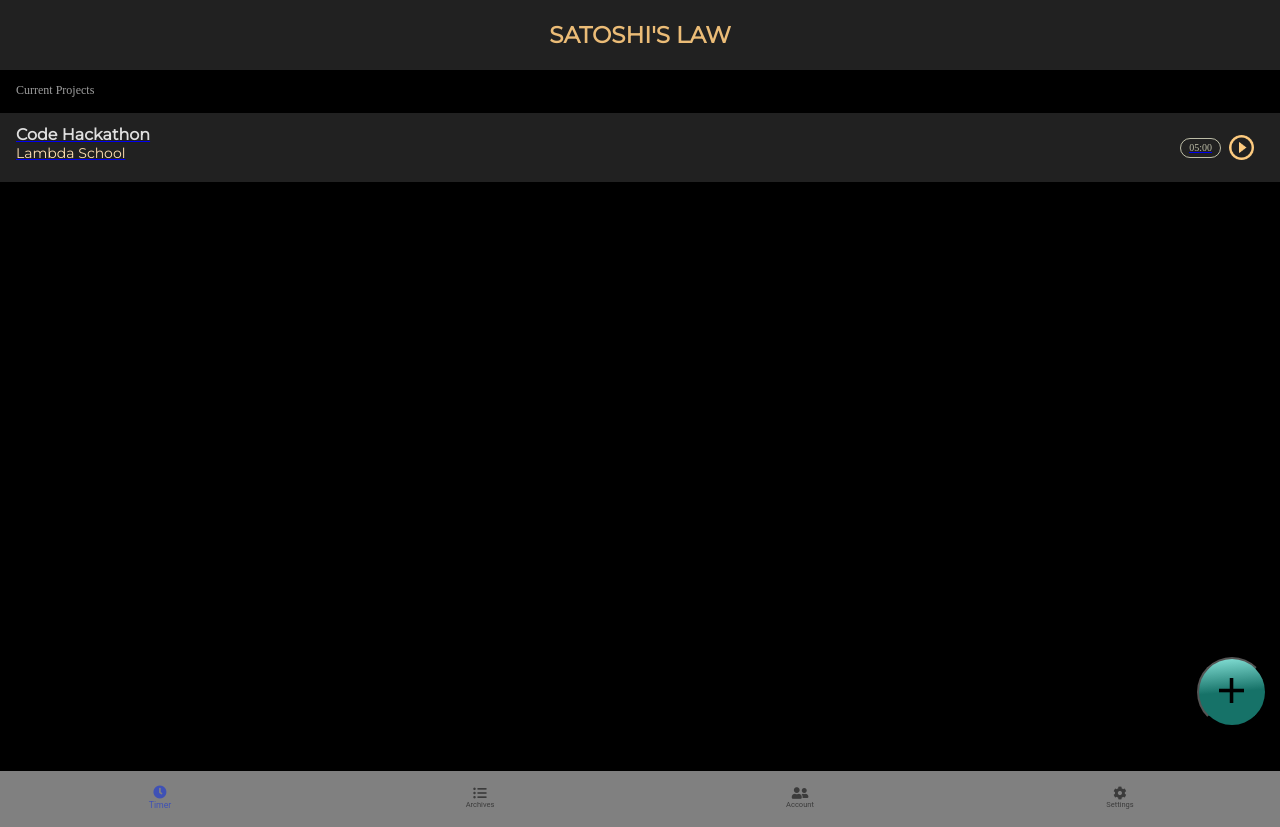
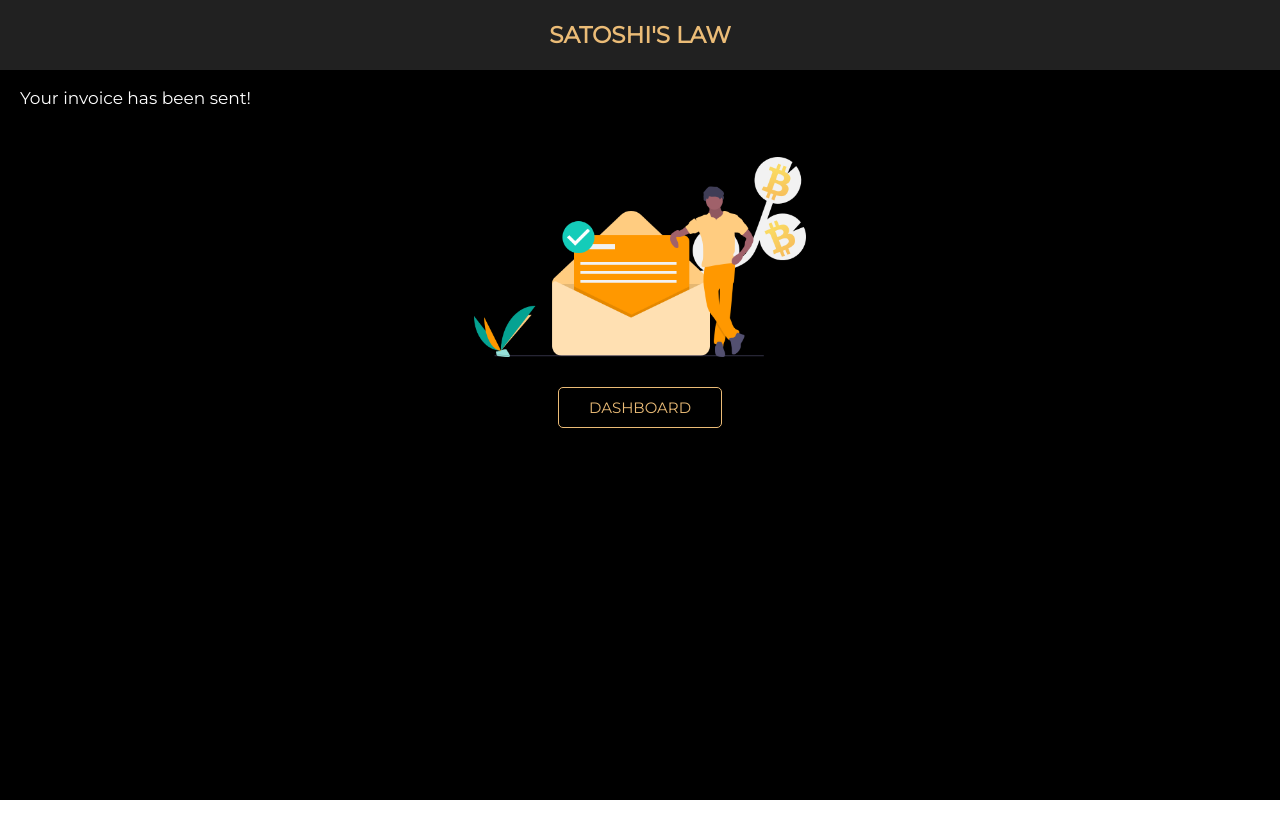
Before and after one commit to satoshi-s-law/frontend, a React (Create React App) app: page / in a window 1280 px wide. After the commit the page ends 800 px from the top, so only its background shows below. Built offline with nearby package versions, Linux system fonts and the light colour scheme.

Commit message:
CreateInvoice component built

```diff
--- a/src/components/CreateInvoice/CreateInvoice.jsx
+++ b/src/components/CreateInvoice/CreateInvoice.jsx
@@ -184,7 +184,7 @@ const CreateInvoice = (props) => {
                         <Task>Polish Code</Task>
                     </div>
                     <div>
-                        <Duration>{props.location != null ? props.location.state.project.duration : null}</Duration>
+                        <Duration>{props.location != null ? props.location.state.project.duration : null} hours </Duration>
                         <Duration>12 hours</Duration>
                         <Duration>5 hours</Duration>
                         <Duration>2 hours</Duration>
--- /dev/null
+++ b/src/components/SentInvoice/SentInvoice.jsx
@@ -0,0 +1,80 @@
+import React from 'react';
+import styled from 'styled-components';
+import BGimg from './senInvoice.png';
+import Navigation from '../../components/Navigation/Navigation';
+
+const Header = styled.div`
+    background-color: #212121;
+    color: white;
+    display: flex;
+    align-items: center;
+    justify-content: flex-start;
+    padding: 30px 8% 30px 8%;
+    @media(min-width: 1000px) {
+        padding: 30px 25% 30px 25%;
+    }
+`
+const Icon = styled.i`
+    font-size: 1.6rem;
+    width: 1%;
+    text-align: right;
+    &:hover{
+        cursor: pointer;
+        color: #ebbc77;
+    }
+`
+const H1 = styled.h1`
+    font-family: 'Montserrat', sans-serif;
+    font-size: 1.7rem;
+    text-align: left;
+    color: white;
+    padding: 20px 20px;
+`
+
+const Button = styled.button`
+    color: #ebbc77;
+    border: 1px solid #ebbc77;
+    background-color: #000000;
+    font-family: 'Montserrat', sans-serif;
+    font-size: 1.5rem;
+    border-radius: 5px;
+    padding: 10px 30px 10px 30px;
+    margin-top: 30px;
+    &:hover{
+        font-weight: bold;
+        cursor: pointer;
+        padding: 10px 30px 10px 30px;
+        box-shadow: 3px 3px #ebbc77;
+    }
+`
+const SendDiv = styled.div`
+    background-color: #000000;
+    color: white;
+    display: flex;
+    flex-direction: column;
+    align-items: center;
+    justify-content: flex-start;
+    padding: 30px 3% 30px 3%;
+    @media(min-width: 1000px) {
+        padding: 30px 20% 30px 20%;
+    }
+`
+
+const PageDiv = styled.div`
+    font-family: 'Montserrat', sans-serif;
+`
+
+const SentInvoice = () => {
+    return(
+        <PageDiv>
+            <Navigation />
+            <H1>Your invoice has been sent!</H1>
+            <SendDiv>
+                <img src={BGimg} height="200px" alt="Bitcoin_Sent" />
+                <Button >DASHBOARD</Button>
+            </SendDiv>
+        </PageDiv>
+    )
+}
+
+export default SentInvoice;
--- a/src/components/homePage/homePage.jsx
+++ b/src/components/homePage/homePage.jsx
@@ -4,6 +4,7 @@ import Footer from '../Footer/Footer';
 import Navigation from '../Navigation/Navigation';
 import ProjectList from '../ProjectList/ProjectList';
 import styled from 'styled-components';
+import SentInvoice from '../SentInvoice/SentInvoice';
 
 const HomePageDiv = styled.div`
   height: 100vh;
@@ -15,9 +16,10 @@ const HomePage = (props) => {
   console.log(props);
   return (
     <HomePageDiv>
-      <Navigation />
+      <SentInvoice />
+      {/* <Navigation />
       <ProjectList {...props} projectList={projectList} submitAddTask={submitAddTask} />
-      <Footer />
+      <Footer /> */}
     </HomePageDiv>
   );
 };
```
Also changed, not shown: src/components/SentInvoice/senInvoice.png (added).
